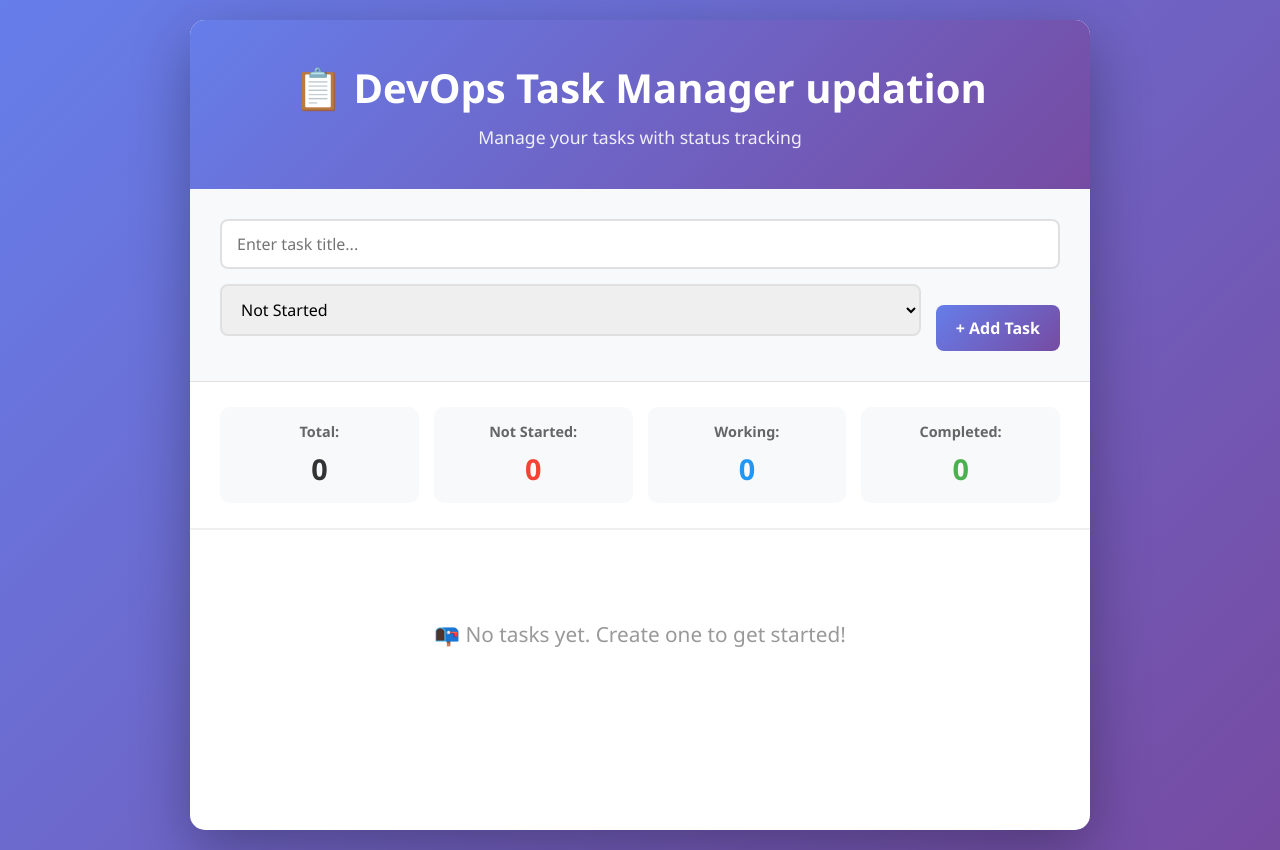
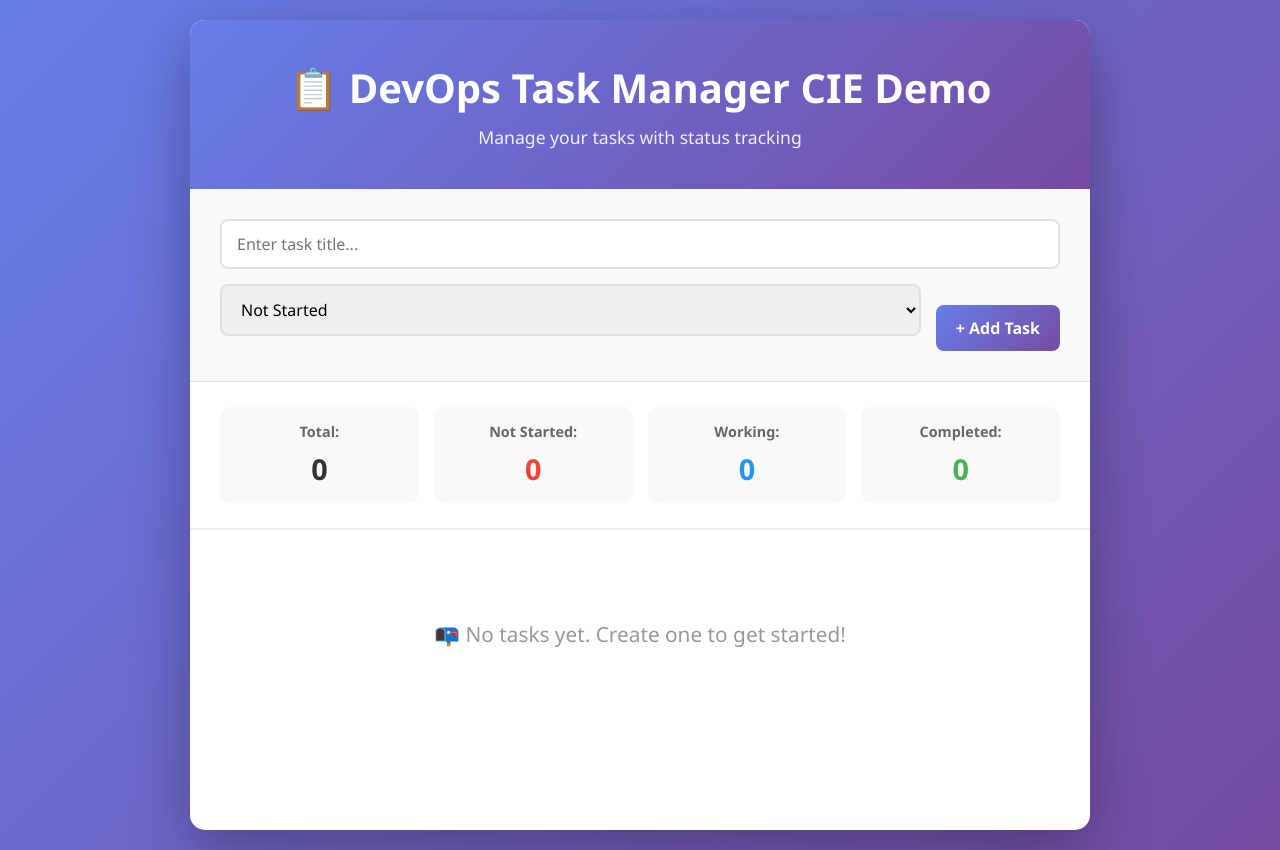
Before and after one commit to Vrushali-646/devops-task-manager, a website: page public/index.html in a window 1280 px wide. Drawn offline with Linux system fonts and the light colour scheme.

Commit message:
Title change

```diff
--- a/public/index.html
+++ b/public/index.html
@@ -9,7 +9,7 @@
 <body>
     <div class="container">
         <header>
-            <h1>📋 DevOps Task Manager updation</h1>
+            <h1>📋 DevOps Task Manager CIE Demo</h1>
             <p class="subtitle">Manage your tasks with status tracking</p>
         </header>
 
```
